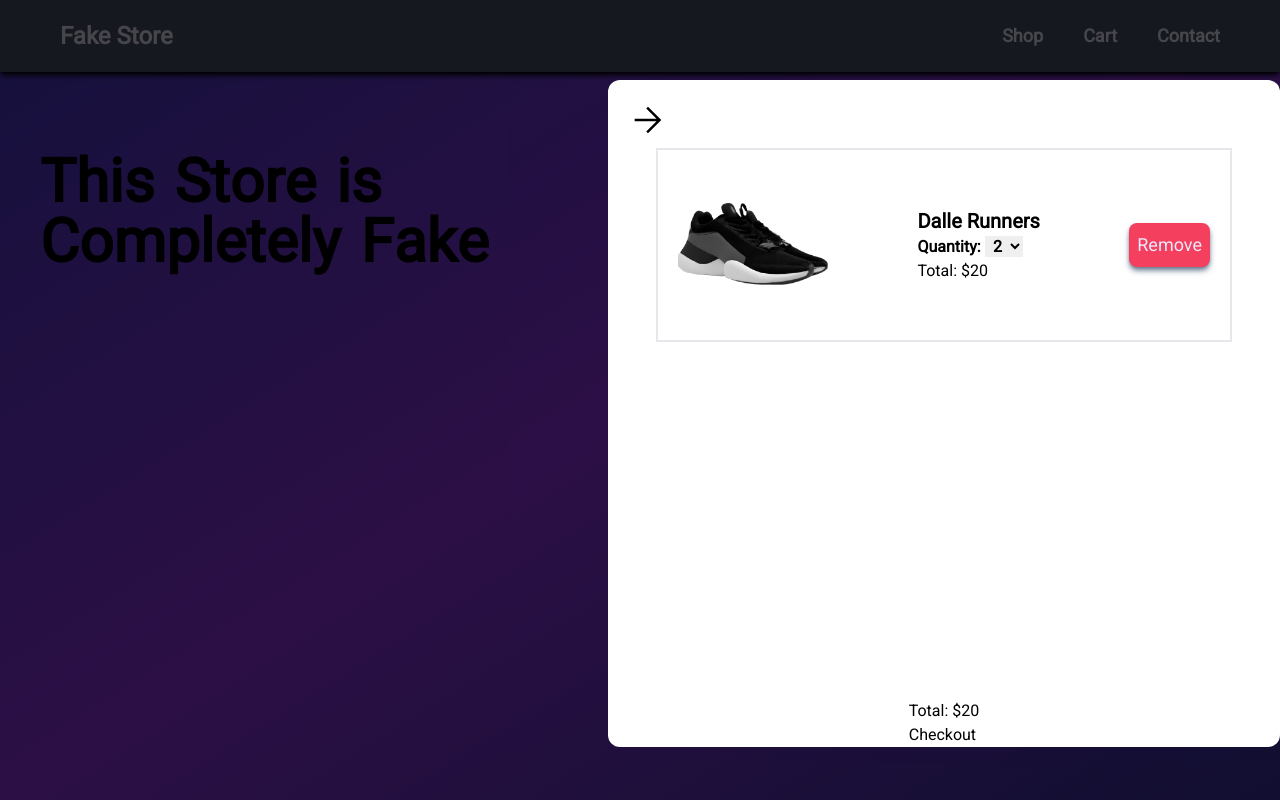
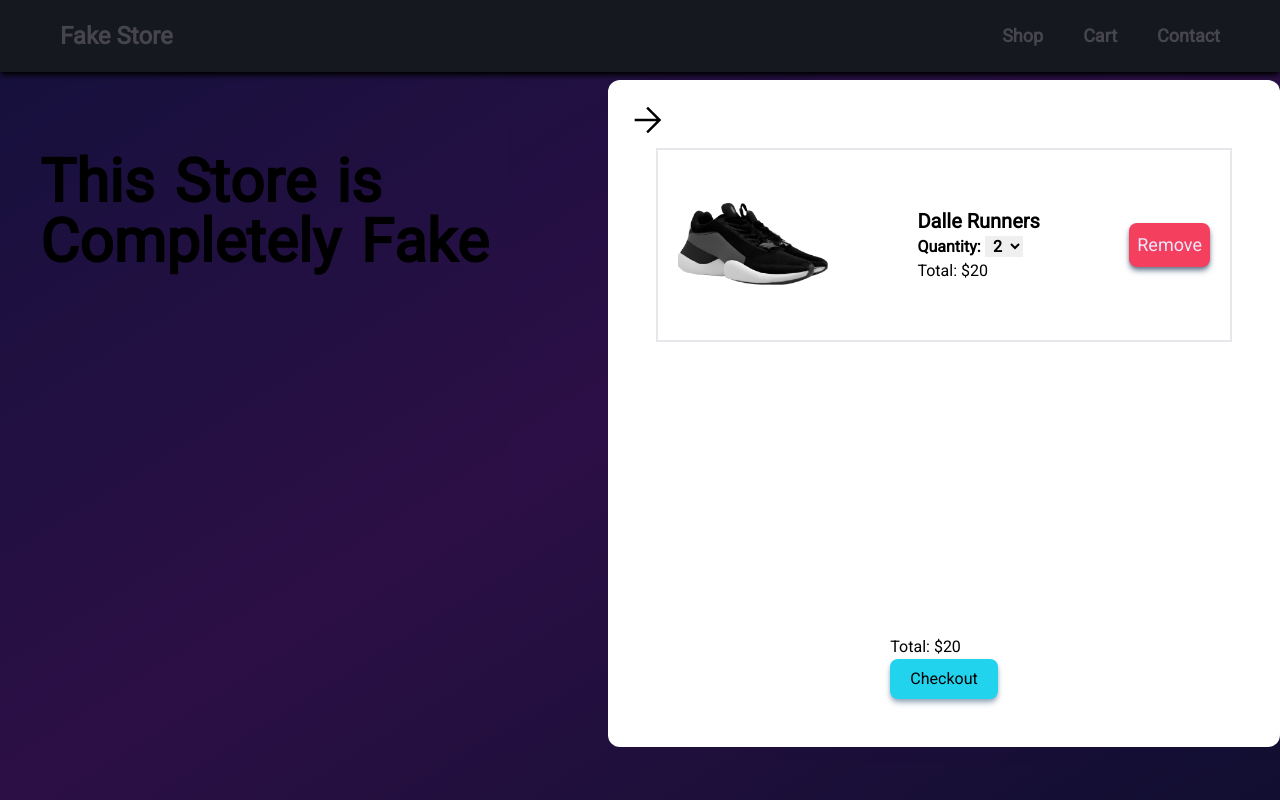
Before and after one commit to JohnCorrigan1/fake-shop, a Next.js app: page / in a window 1280 px wide. Both pictures are taken after a click on the item "Cart". Built offline with nearby package versions, Linux system fonts and the light colour scheme.

Commit message:
total working correctly in cart

```diff
--- a/components/CartItem.jsx
+++ b/components/CartItem.jsx
@@ -9,17 +9,23 @@ const CartItem = (props) => {
     const dispatch = useDispatch();
     const cart = useSelector(state => state)
 
+    const getTotal = () => {
+        let newTotal = 0;
+        cart.forEach(item => {
+            newTotal += item.quantity * item.price
+         })
+         props.setTotal(newTotal)
+    }
+
   const removeHandler = () => {
     dispatch(cartActions.removeItem(props.id))
   }
 
   const quantityHandler = (e) => {
-    console.log(typeof(e.target.value))
-    dispatch(cartActions.updateQuantity(props.id, e.target.value))
-    console.log("quant", e.target.value)
+    let params = {quantity: e.target.value, id: props.id}
+    dispatch(cartActions.updateQuantity(params))
     setQuantity(e.target.value)
-    console.log(cart)
-    };
+};
 
   return (
     <div className="mt-5 flex items-center border-2 gap-5 w-full justify-between p-5">
@@ -73,7 +79,7 @@ const CartItem = (props) => {
       <div className="flex flex-col justify-center items-center gap-10">
         <button
           onClick={removeHandler}
-          className=" hover:bg-rose-600 text-lg rounded-lg bg-rose-500 w-fit p-2 shadow-md shadow-slate-500"
+          className="active:scale-95 hover:bg-rose-600 text-lg rounded-lg bg-rose-500 w-fit p-2 shadow-md shadow-slate-500"
         >
           Remove
         </button>
--- a/components/CartModal.jsx
+++ b/components/CartModal.jsx
@@ -1,36 +1,20 @@
-import { useState } from "react";
+import { useState, useEffect } from "react";
 import Image from "next/image";
 import CartItem from "./CartItem";
-import { useSelector, useDispatch } from 'react-redux'
-// import { cartItems } from "../data/cartItems";
-import { cartActions } from "./../store/index";
+import { useSelector } from 'react-redux'
 
 const CartModal = (props) => {
 
+    const [total, setTotal] = useState(0);
     const cart = useSelector(state => state)
-    const dispatch = useDispatch()
-//   const [cartData, setCartData] = useState(cartItems)
-  const getTotal = () => {
-    let newTotal = 0;
-    cart.forEach(item => {
-      newTotal += (item.price * item.quantity)
-    })
-   return newTotal
-  }
 
-  const [total, setTotal] = useState(getTotal);
-
-  const addNew = () => {
-    const item = {
-        title: props.title,
-        link: props.link,
-        quantity: 1,
-        price: props.price,
-        id: Math.random()
-    }
-    dispatch(cartActions.addItem(item))
-    console.log(cart)
-  }
+    useEffect(() => {
+        let newTotal = 0;
+        cart.forEach(item => {
+            newTotal += item.price * item.quantity
+        })
+        setTotal(newTotal)
+    }), [cart]
 
 
   if (!props.open) return null;
@@ -48,7 +32,7 @@ const CartModal = (props) => {
             width={40}
           />
         </div>
-        {cart.map(item =>
+        {cart.length < 1 ? <h1 className=" m-auto text-2xl text-slate-400">Cart Empty...</h1> : cart.map(item =>
           <CartItem
           setTotal={setTotal}
           key={item.id}
@@ -58,9 +42,9 @@ const CartModal = (props) => {
           quantity={item.quantity}
           />
         )}
-      <div className="text-black absolute bottom-0">
-        <p>Total: ${total}</p>
-        <button onClick={addNew}>Checkout</button>
+      <div className="text-black mt-auto bottom-0">
+        <p>Total: ${Math.round(total * 100)/100}</p>
+        <button className=" active:scale-95 bg-cyan-400 p-2 pr-5 pl-5 rounded-lg shadow-md shadow-slate-400 hover:bg-cyan-500">Checkout</button>
       </div>
       </div>
     </>
--- a/package.json
+++ b/package.json
@@ -5,8 +5,7 @@
   "scripts": {
     "dev": "next dev",
     "build": "next build",
-    "start": "next start",
-    "lint": "next lint"
+    "start": "next start"
   },
   "dependencies": {
     "@reduxjs/toolkit": "^1.8.6",
--- a/store/index.js
+++ b/store/index.js
@@ -25,15 +25,13 @@ const cartSlice = createSlice({
         addItem(state, item){
             state.push(item.payload)
         },
-        updateQuantity(state, id, quantity){
+        updateQuantity(state, params){
             state.forEach(item => {
-                console.log("inStore",quantity)
-                if(item.id === id.payload){
-                  return  item.quantity = quantity
+                if(item.id === params.payload.id){
+                    item.quantity = params.payload.quantity
                 }
             })
         }
-
     }
 })
 
```
